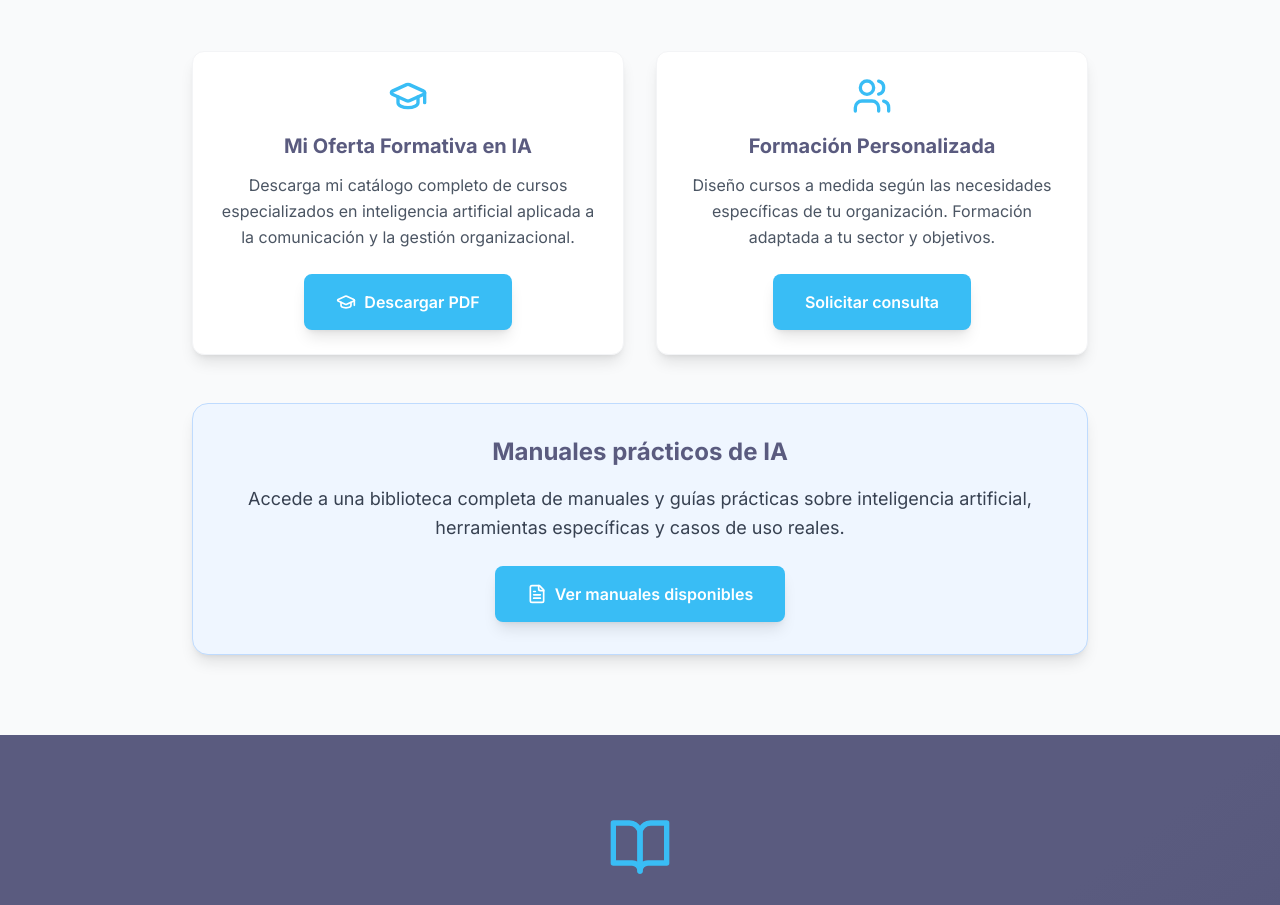
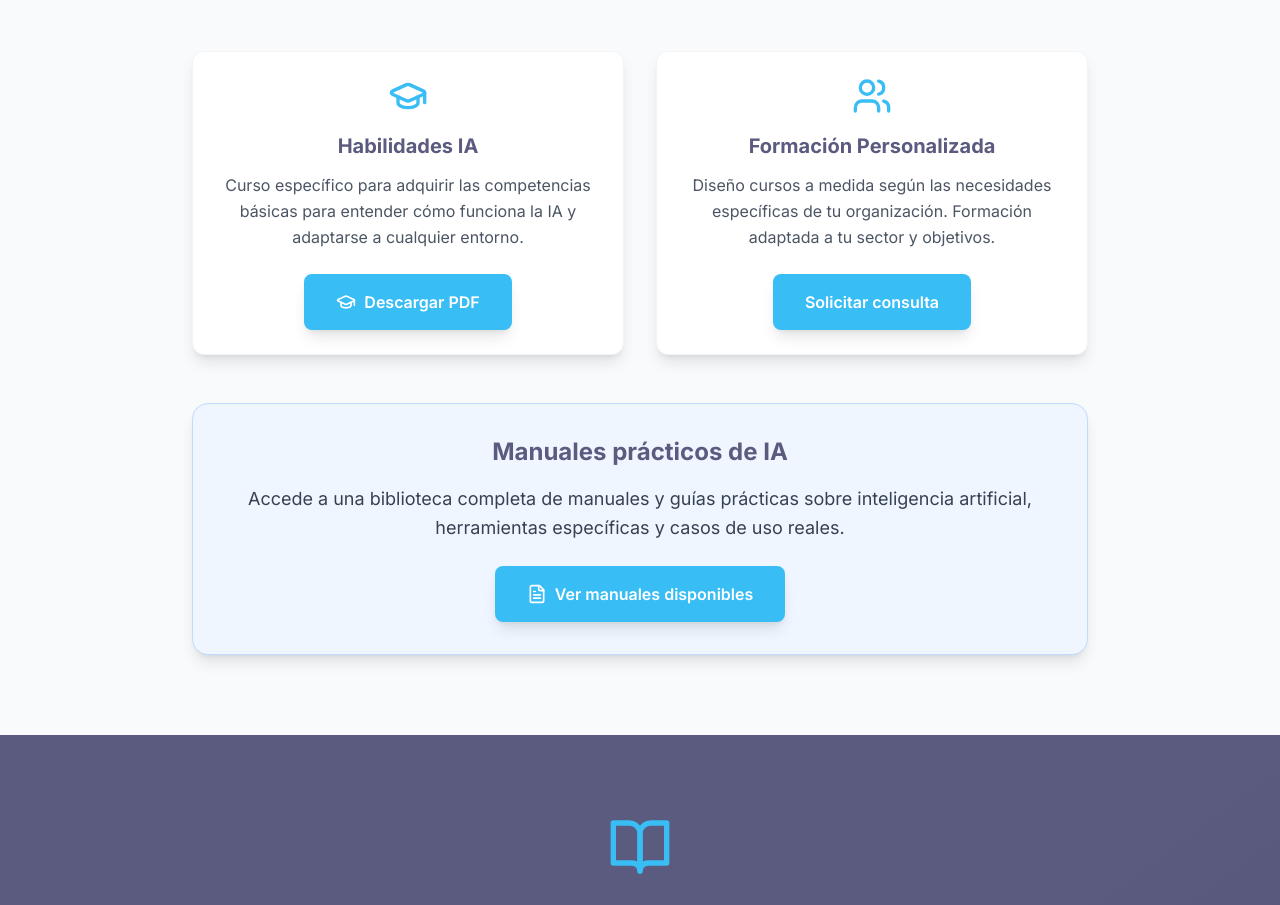
Before and after one commit to osanemeterio/oscarsanemeterio, a React (Vite) app: page / in a window 1280 px wide. Shown: the part 3243-4148 px from the top of the page. Built offline with nearby package versions, Linux system fonts and the light colour scheme.

Commit message:
Update Oferta Formativa section to Habilidades IA

```diff
--- a/src/pages/Home.tsx
+++ b/src/pages/Home.tsx
@@ -277,10 +277,10 @@ function App() {
                 <GraduationCap className="w-10 h-10 text-[#39bdf5]" />
               </div>
               <h3 className="text-xl font-bold mb-3 text-[#5a5b7f]">
-                Mi Oferta Formativa en IA
+                Habilidades IA
               </h3>
               <p className="text-gray-600 leading-relaxed mb-6">
-                Descarga mi catálogo completo de cursos especializados en inteligencia artificial aplicada a la comunicación y la gestión organizacional.
+                Curso específico para adquirir las competencias básicas para entender cómo funciona la IA y adaptarse a cualquier entorno.
               </p>
               <a
                 href="/Mi-oferta-formativa-en-IA.pdf"
```
